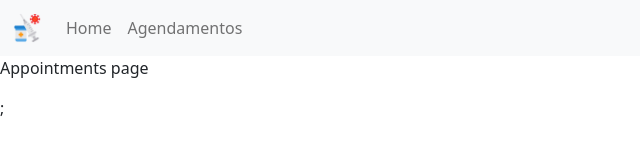
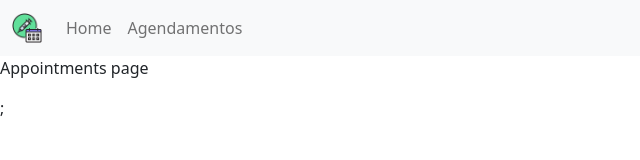
Before and after one commit to AnneLivia/PitangFrontend, a React (Create React App) app: page /appointments in a window 1280 px wide. Shown: the top 160 px of the page, without its empty margins (0-640 px from the left). Built offline with nearby package versions, Linux system fonts and the light colour scheme; no server answers.

Commit message:
Navbar icon updated

```diff
--- a/src/components/Navbar/index.jsx
+++ b/src/components/Navbar/index.jsx
@@ -1,6 +1,6 @@
 import React from 'react';
 import { Navbar, Container, Nav } from 'react-bootstrap';
-import vaccineIcon from '../../assets/images/vaccine.png';
+import vaccineNavbar from '../../assets/images/vaccineNavbar.png';
 
 import { Link } from 'react-router-dom';
 
@@ -11,7 +11,7 @@ const CustomNavbar = ({ children }) => {
         <Navbar.Brand>
           <Link to='/'>
             <img
-              src={vaccineIcon}
+              src={vaccineNavbar}
               width={30}
               height={30}
               className='d-inline-block align-top'
```
